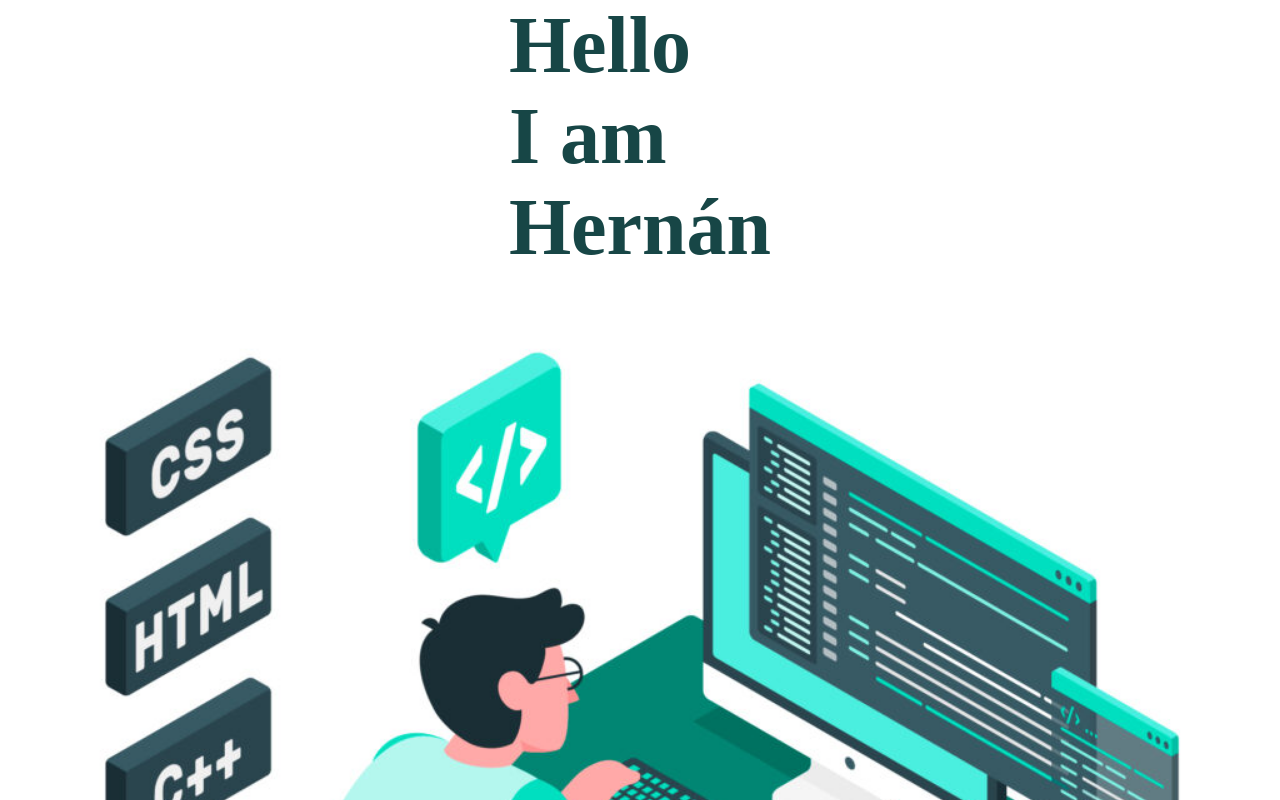
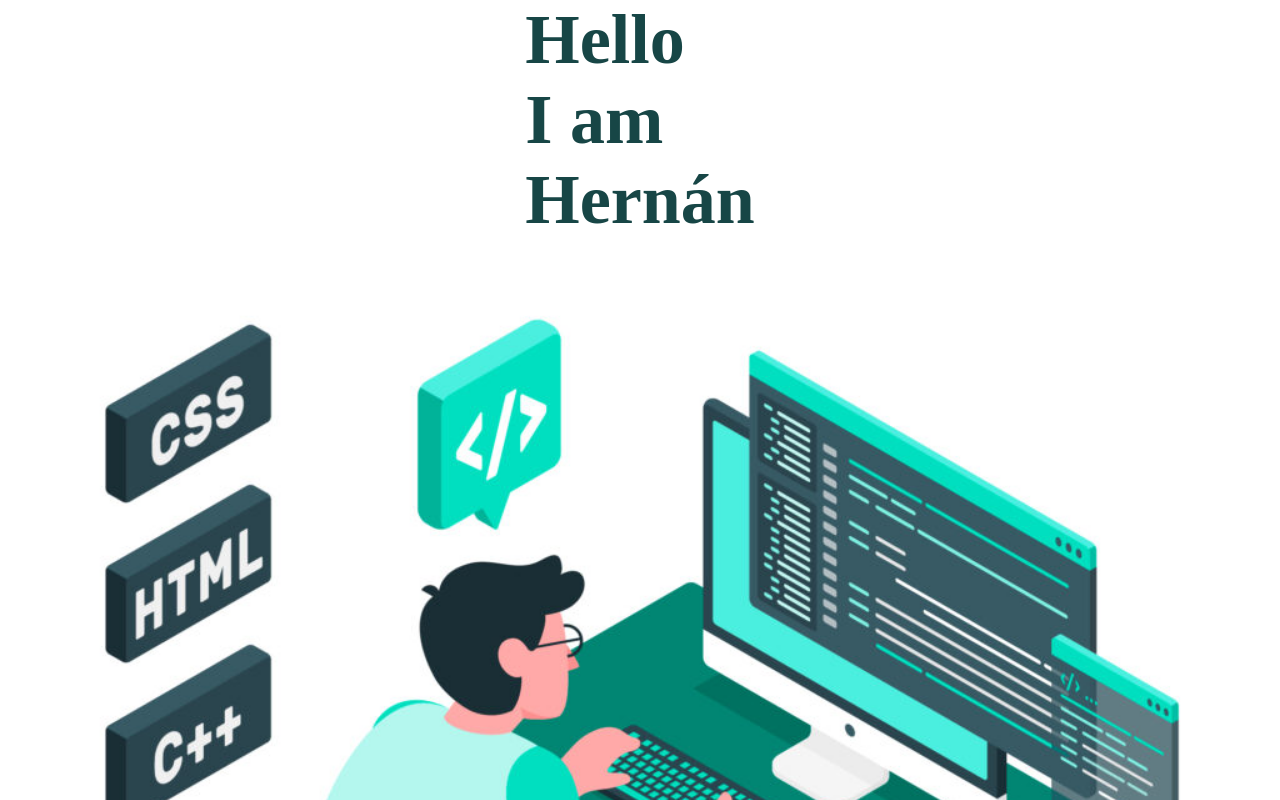
Before and after one commit to JHernanLS92/portfolio, a React (Vite) app: page /#/ in a window 1280 px wide. Shown: the top 800 px of the page. Built offline with nearby package versions, Linux system fonts and the light colour scheme.

Commit message:
recizing name

```diff
--- a/src/assets/css/home.css
+++ b/src/assets/css/home.css
@@ -24,7 +24,7 @@ li>a{
 .info{
     margin: 0 0 1rem 0;
     height: 50%;
-    font-size: 40px;
+    font-size: 35px;
     text-align: left;
 }
 .socialSection{
```
